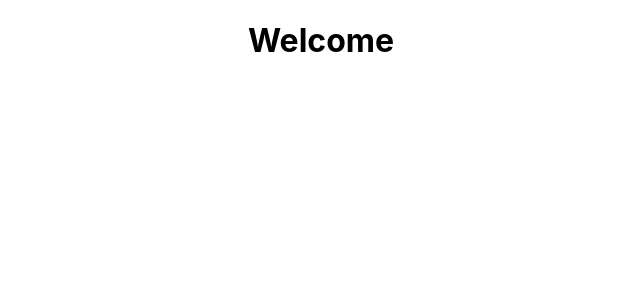
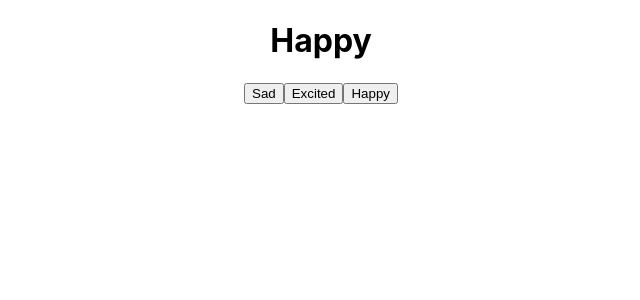
Before and after one commit to wafaa-rakchamber/react_sample, a React (Create React App) app: page / in a window 1280 px wide. Shown: the top 300 px of the page, without its empty margins (319-959 px from the left). Built offline with nearby package versions, Linux system fonts and the light colour scheme.

Commit message:
useEffect with empty array

```diff
--- a/src/App.js
+++ b/src/App.js
@@ -1,12 +1,22 @@
-import logo from './logo.svg';
 import './App.css';
+import {useEffect, useState} from "react";
 
 function App() {
+
+  const [emotion, setEmotion] = useState("Happy");
+
+  useEffect(()=> {
+    console.log(`it's ${emotion} right now`)
+  },[]);
+
   return (
     <div className="App">
-      <h1>Welcome </h1>
+      <h1>{emotion} </h1>
+      <button onClick={()=> setEmotion('Sad')}>Sad</button>
+      <button onClick={()=> setEmotion('Excited')}>Excited</button>
+      <button onClick={()=> setEmotion('Happy')}>Happy</button>
     </div>
   );
 }
 
-export default App; //js
+export default App; //js satement to be able to use it outside of this code
```
